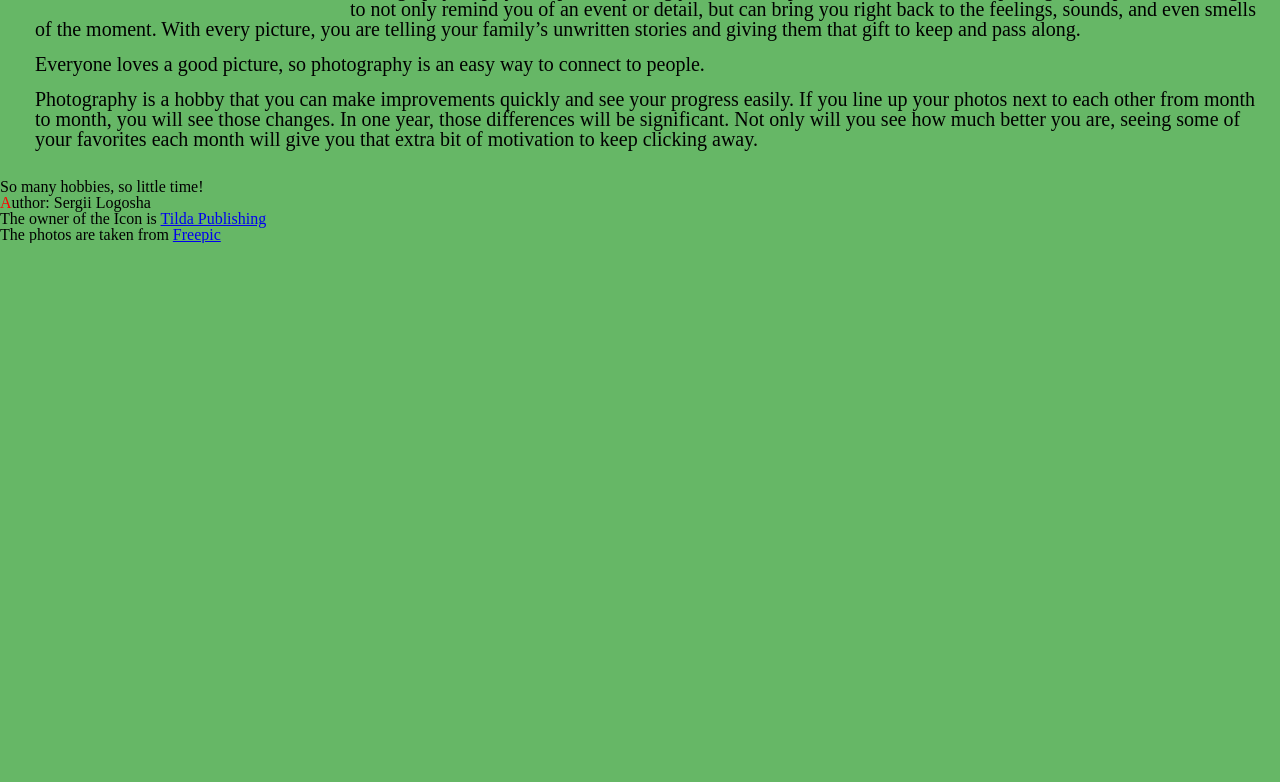
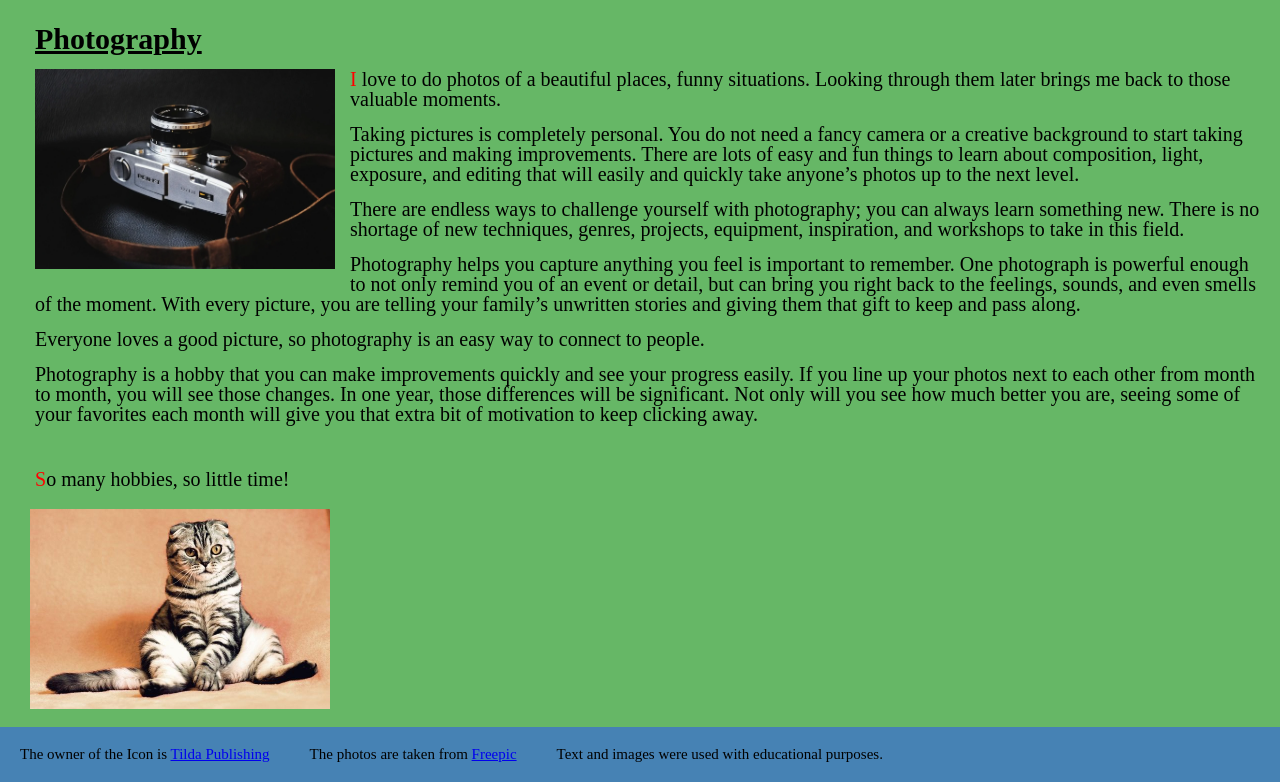
Before and after one commit to Curious-proton/My-Hobbies, a plain HTML site: page index.html in a window 1280 px wide. Shown: the part 2151-2933 px from the top of the page. Before the commit the page ends 2394 px from the top, so only its background shows below. Drawn offline with Linux system fonts and the light colour scheme.

Commit message:
Changes in last sections

```diff
--- a/css/Style.css
+++ b/css/Style.css
@@ -86,3 +86,28 @@ li{
     clear: both;
     display: block;
 }
+footer{
+    background-color: #4682b4;
+    font-size: 15px;
+    min-height: 50px;
+}
+.int_rights{
+    float: left;
+    text-align: center;
+    margin: 20px;
+}
+.final_picture{
+    margin: 0px 0px 15px 30px;
+}
+.psevdo{
+    position: relative;
+}
+.psevdo::after{
+    background-color: #0ff9;
+    width: 300;
+    content: "";
+    position: absolute;
+    top: 0;
+    bottom: 0;
+    left: 0;
+}
--- a/index.html
+++ b/index.html
@@ -79,13 +79,25 @@
             <div class="article clearfix">
                 <h2>Traveling</h2>
                     <div class="paragraph">
-                        <p class="fig"><img src="dental-emergency-travelling-825x550.jpg.webp" width="300" alt="Something went wrong!"/>
+                        <p class="fig"><img src="Images/dental-emergency-travelling-825x550.jpg.webp" width="300" alt="Something went wrong!"/>
+
+                        <div class="paragraph">
+                            <p><span style="color: red;">T</span>ravelling may be an expensive hobby but it compensates for the financial loss. If a traveller has interest in life and its manifestations, he can explore a lot to keep himself absorbed and happy. A student of sociology can gather much from the customs and rituals of life of the people living in different regions of the world. A student of history can discover a vivid account of history in the historical monuments. An engineer can enrich his knowledge by looking at the engineering feats at different places. In fact, one can find everything that satisfies one’s intellectual and adventurous cravings.</p>
+                        </div>
+                        <div class="paragraph">
+                            <p>As a hobby, travelling keeps us busy during leisure; it is the best method to utilise time. Until a person breaks from the dull routine, physically and mentally, he cannot find satisfaction; travelling helps us to achieve this break and rejuvenates us. At a new place, one is curious to know and eager to gather information. He gets thrills and surprises that keep his interests alive.</p>
+                        </div>
+                        <div class="paragraph">
+                            <p>While travelling, one comes across a large number of people. In case one has a psychological bent of mind one increases one’s experience and power to understand others. Understanding human nature is perhaps the best part of education. Travelling satisfies all the demands of a good hobby; it is absorbing, educative and refreshing for the mind and the body.</p>
+                        </div>
                     </div>
             </div>
             <div class="article clearfix">
                 <h2>Sport activities</h2>
                     <div class="paragraph">
-                        <p class="fig"><img src="Images/concept-power-strength-healthy-lifestyle-sport-powerful-attractive-muscular-man-at-gym_155003-4993.jpg" width="300" alt="Something went wrong!"/>
+                        <div>
+                            <p class="fig"><img src="Images/concept-power-strength-healthy-lifestyle-sport-powerful-attractive-muscular-man-at-gym_155003-4993.jpg" width="300" alt="Something went wrong!"/>
+                        </div>
                             <div class="paragraph">
                                 <p><span style="color: red;">N</span>o matter how many hobbies you have right now, it’s a good idea to throw in some form of exercise. Why? 5 Reasons. Actually, there are a lot more but I will try to cram as many ideas in to help you make exercise your hobby</p>
                             </div>
@@ -131,15 +143,27 @@
                             </div>
                     </div>
             </div>
-
-            <div>
-                So many hobbies, so little time!
+            <div class="article clearfix">
+                <div class="paragraph">
+                    <p><span style="color: red;">S</span>o many hobbies, so little time!</p>
+                </div>
+            </div>
+            <div class="psevdo final_picture">
+                <img src="Images/Cat1.jpg" width="300" alt="Something went wrong!"/>
             </div>
         </main>
         <footer>
-            <p><span style="color: red;">A</span>uthor: Sergii Logosha</p>
-            <p>The owner of the Icon is <a href="https://tilda.cc/free-icons/">Tilda Publishing</a></p>
-            <p>The photos are taken from <a href="https://ru.freepik.com/popular-photos">Freepic</a></p>
+            <div class="clearfix">
+                <div class="int_rights">
+                    <p>The owner of the Icon is <a href="https://tilda.cc/free-icons/">Tilda Publishing</a></p>
+                </div>
+                <div class="int_rights">
+                    <p>The photos are taken from <a href="https://ru.freepik.com/popular-photos">Freepic</a></p>
+                </div>
+                <div class="int_rights">
+                    <p>Text and images were used with educational purposes.</p>
+                </div>
+            </div>
         </footer>
     </body>
 </html>
```
Also changed, not shown: Images/48764060702_da8110819f_o.jpg (deleted), Images/Cat1.jpg (added).
